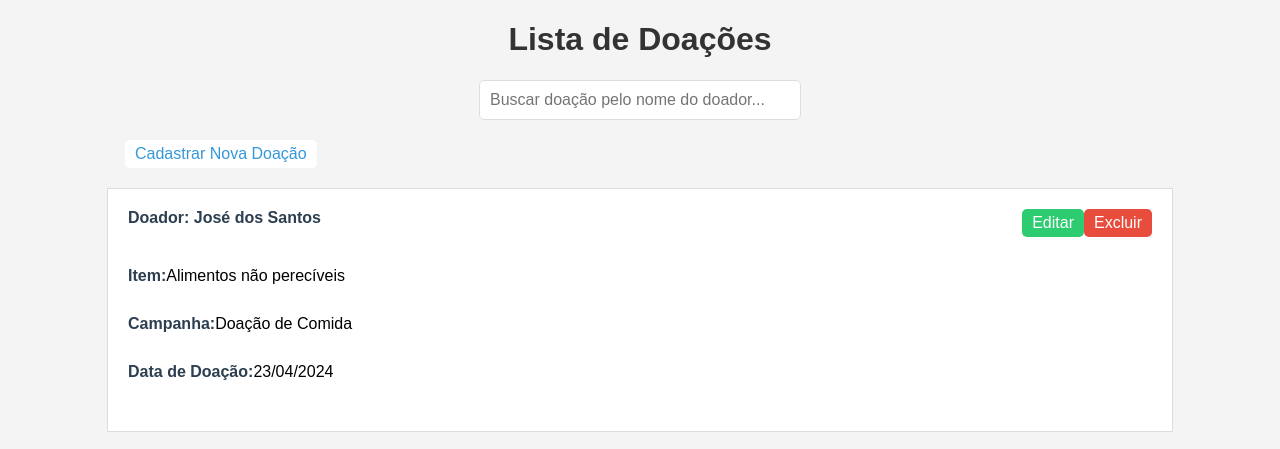
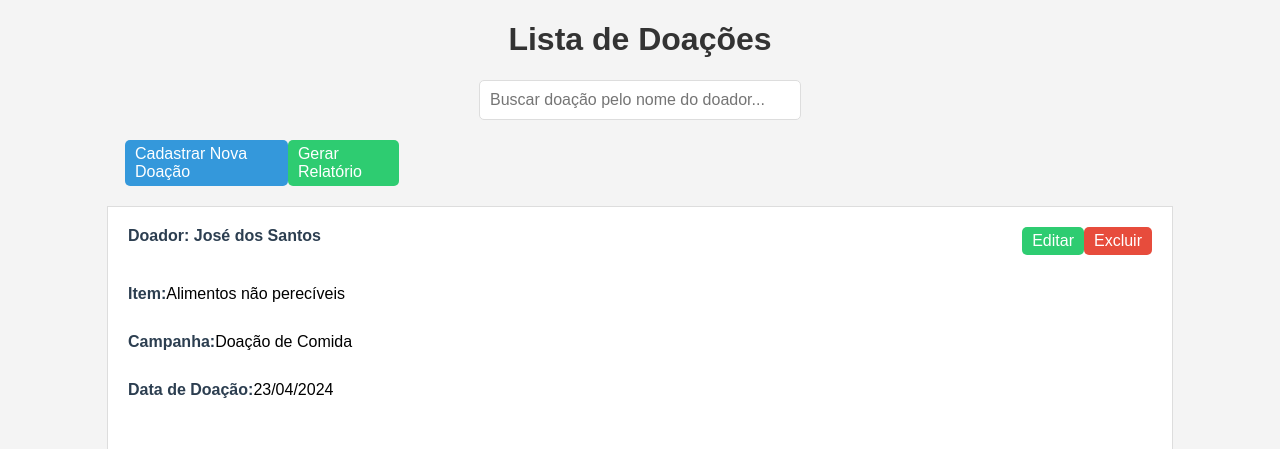
Before and after one commit to LuanRamalho/Python-com-Django-55---controle_doacoes, a Django app: page /doacoes/ in a window 1280 px wide. Shown: the top 449 px of the page. Run offline with Django 5.2, Linux system fonts and the light colour scheme; data comes from the database, SQL or seed files in the repository.

Commit message:
listar_doacoes.html

```diff
--- a/Python com Django 55 - controle_doacoes/doacoes/templates/doacoes/listar_doacoes.html
+++ b/Python com Django 55 - controle_doacoes/doacoes/templates/doacoes/listar_doacoes.html
@@ -23,10 +23,16 @@
         }
         .header-container a {
             text-decoration: none;
-            color: #3498db;
-            background-color: #fff;
+            color: white;
             padding: 5px 10px;
             border-radius: 5px;
+        }
+        .header-container a.cadastrar {
+            background-color: #3498db; /* Azul */
+        }
+        .header-container a.gerar-relatorio {
+            background-color: #2ecc71; /* Verde */
+            margin-right: 750px;
         }
         .search-container {
             text-align: center;
@@ -93,7 +99,8 @@
     </div>
 
     <div class="header-container">
-        <a href="{% url 'cadastrar_doacao' %}">Cadastrar Nova Doação</a>
+        <a href="{% url 'cadastrar_doacao' %}" class="cadastrar">Cadastrar Nova Doação</a>
+        <a href="{% url 'gerar_relatorio' %}" class="gerar-relatorio">Gerar Relatório</a>
     </div>
 
     <div id="doacaoContainer">
```
